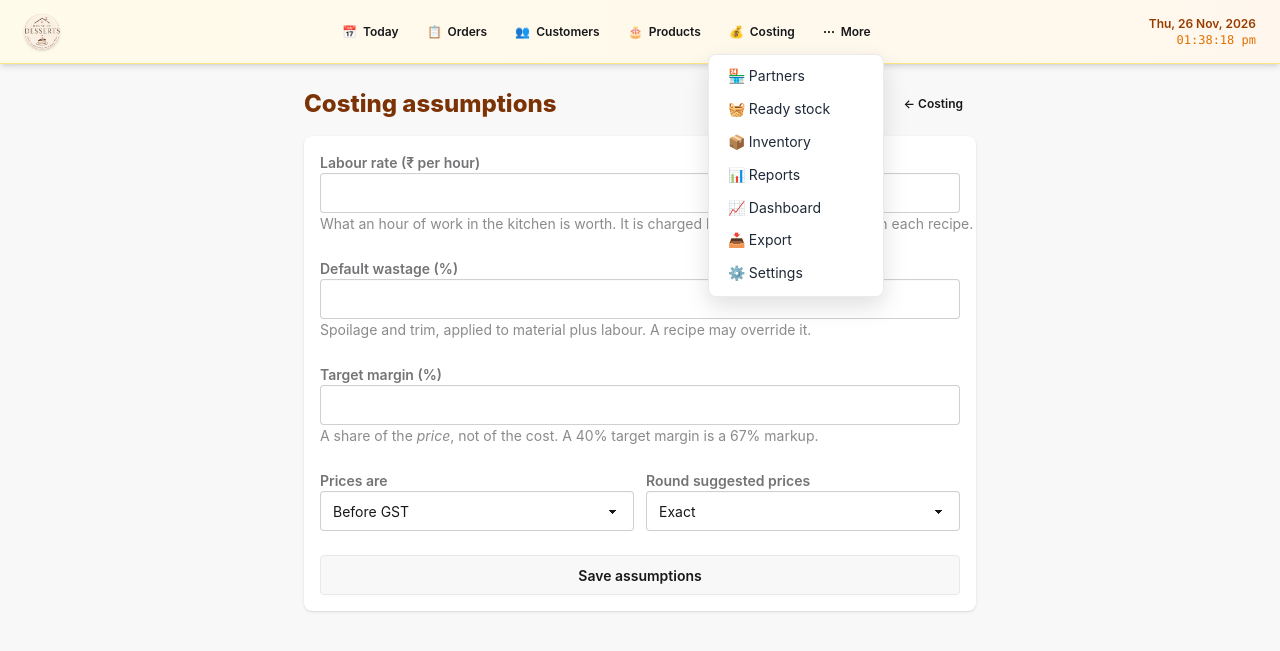
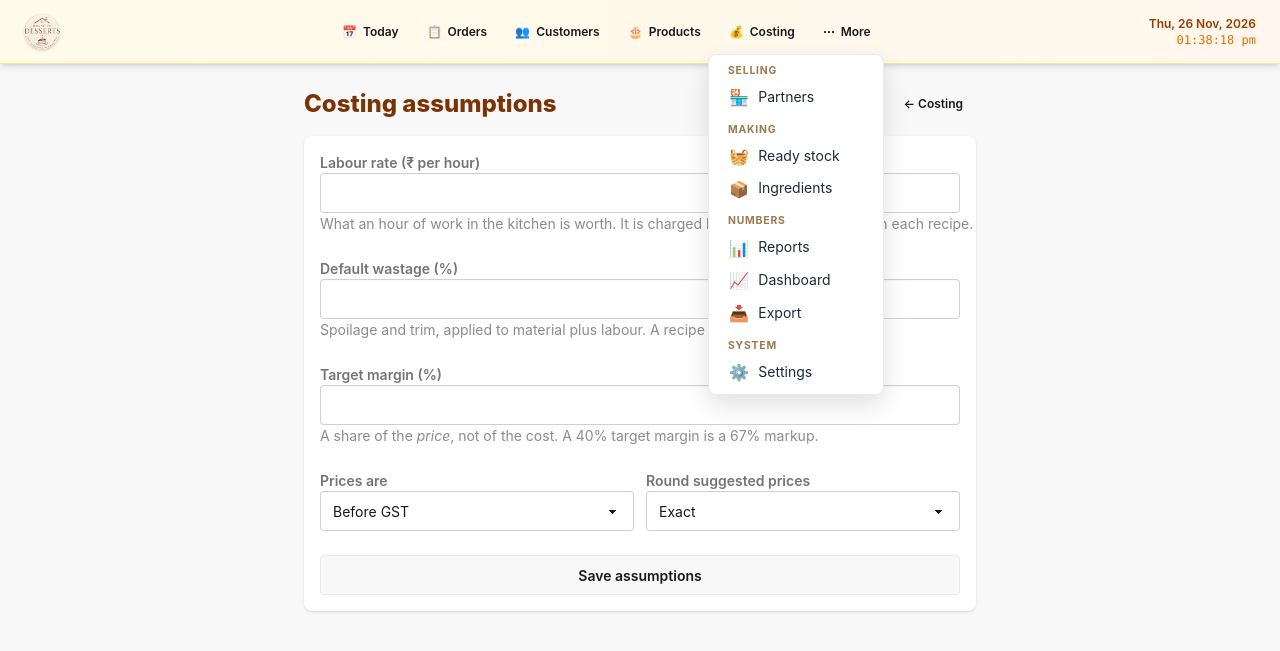
Before and after one commit to puneet-swarup/hod, a Python web app: template app/templates/costing/settings.html in a window 1280 px wide, after a click that opens the changed part. Shown: the top 651 px of the page. Run offline with Jinja, Linux system fonts and the light colour scheme; the template is opened without the code that fills it, so the values that code supplies are empty.

Commit message:
Group the More menu by purpose
  Selling   Partners
  Making    Ready stock, Ingredients
  Numbers   Reports, Dashboard, Export
  System    Settings

Links were in build order, which told you nothing. Each carries a
fixed-width icon column so the labels align on one line. 'Inventory' is now
'Ingredients', which is what the page holds.

```diff
--- a/app/templates/base.html
+++ b/app/templates/base.html
@@ -76,6 +76,30 @@
         .nav-more-menu a:hover {
             background: #fef3c7;
         }
+        /* A quiet heading above each group. Not a link, not clickable —
+           it labels the question the links below answer. */
+        .nav-more-menu .nav-group {
+            margin: 0.5rem 0 0.15rem;
+            padding: 0 0.85rem;
+            font-size: 0.65rem;
+            font-weight: 700;
+            letter-spacing: 0.08em;
+            text-transform: uppercase;
+            color: #9a7b4f;
+            white-space: nowrap;
+        }
+        .nav-more-menu .nav-group:first-child {
+            margin-top: 0.15rem;
+        }
+        /* Emoji do not all render the same width, so the labels drifted even
+           with a flex row. A fixed icon column puts every label on one line. */
+        .nav-more-menu .nav-ico {
+            width: 1.35rem;
+            flex: none;
+            text-align: center;
+            font-size: 1rem;
+            line-height: 1;
+        }
         .nav-more-menu a.active {
             background: #fde68a;
             color: #78350f;
@@ -105,7 +129,7 @@
                 </div>
             </a>
 
-            <!-- Nav -->
+            <!-- Nav — grouped by what the owner is doing, not by when it was built -->
             <nav class="flex items-center justify-center gap-0.5 flex-1 py-1">
                 <a href="/today"
                    class="btn btn-sm btn-ghost font-semibold whitespace-nowrap {% if '/today' in request.url.path %}btn-active bg-amber-100 text-amber-900{% endif %}">
@@ -133,15 +157,27 @@
                         ⋯ <span class="hidden sm:inline">More</span>
                     </summary>
                     <div class="nav-more-menu">
-                        <a href="/b2b" class="{% if '/b2b' in request.url.path %}active{% endif %}">🏪 Partners</a>
-                        <a href="/stock" class="{% if '/stock' in request.url.path %}active{% endif %}">🧺 Ready stock</a>
-                        <a href="/ingredients" class="{% if '/ingredients' in request.url.path %}active{% endif %}">📦 Inventory</a>
-                        <a href="/reports" class="{% if '/reports' in request.url.path %}active{% endif %}">📊 Reports</a>
-                        <a href="/dashboard" class="{% if '/dashboard' in request.url.path %}active{% endif %}">📈 Dashboard</a>
-                        <a href="/export" class="{% if '/export' in request.url.path %}active{% endif %}">📥 Export</a>
-                        <a href="/settings" class="{% if '/settings' in request.url.path %}active{% endif %}">⚙️ Settings</a>
+
+                        {# Grouped by the question being asked: who am I selling to,
+                           what am I making, what did the numbers do, and the
+                           plumbing. Ordering within a group is by frequency. #}
+
+                        <p class="nav-group">Selling</p>
+                        <a href="/b2b" class="{% if '/b2b' in request.url.path %}active{% endif %}"><span class="nav-ico">🏪</span>Partners</a>
+
+                        <p class="nav-group">Making</p>
+                        <a href="/stock" class="{% if '/stock' in request.url.path %}active{% endif %}"><span class="nav-ico">🧺</span>Ready stock</a>
+                        <a href="/ingredients" class="{% if '/ingredients' in request.url.path %}active{% endif %}"><span class="nav-ico">📦</span>Ingredients</a>
+
+                        <p class="nav-group">Numbers</p>
+                        <a href="/reports" class="{% if '/reports' in request.url.path %}active{% endif %}"><span class="nav-ico">📊</span>Reports</a>
+                        <a href="/dashboard" class="{% if '/dashboard' in request.url.path %}active{% endif %}"><span class="nav-ico">📈</span>Dashboard</a>
+                        <a href="/export" class="{% if '/export' in request.url.path %}active{% endif %}"><span class="nav-ico">📥</span>Export</a>
+
+                        <p class="nav-group">System</p>
+                        <a href="/settings" class="{% if '/settings' in request.url.path %}active{% endif %}"><span class="nav-ico">⚙️</span>Settings</a>
                         <!--
-                        <a href="/audit" class="{% if '/audit' in request.url.path %}active{% endif %}">📜 Audit</a>
+                        <a href="/audit" class="{% if '/audit' in request.url.path %}active{% endif %}"><span class="nav-ico">📜</span>Audit</a>
                         -->
                     </div>
                 </details>
```
Also changed, not shown: tests/test_costing_service.py (+28 -0 lines).
